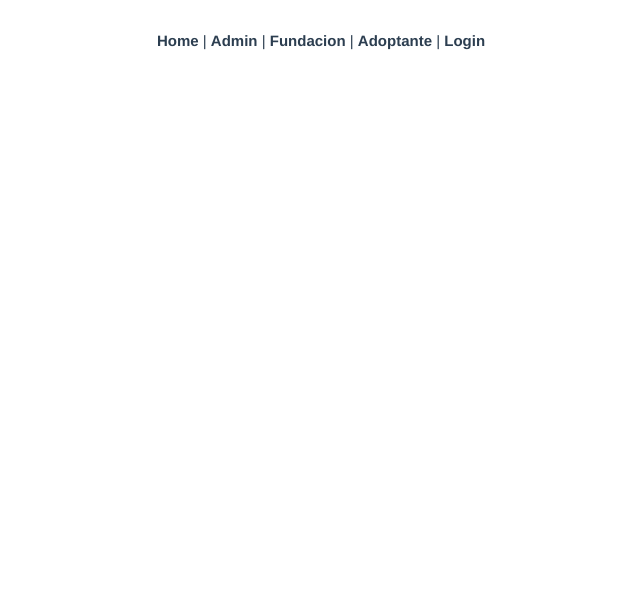
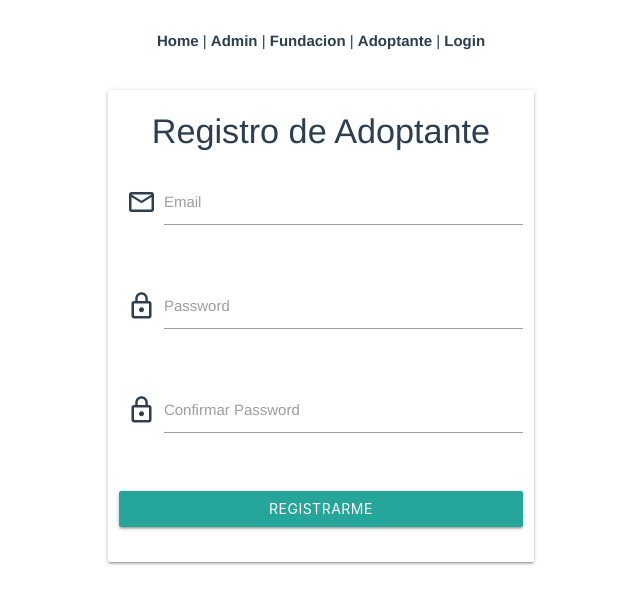
Before and after one commit to edcamero/mascota, a Vue app: page /Register in a window 1280 px wide. Shown: the top 604 px of the page, without its empty margins (319-959 px from the left). Built offline with nearby package versions, Linux system fonts and the light colour scheme.

Commit message:
enviar datos de registro adoptante user

```diff
--- a/src/router/index.js
+++ b/src/router/index.js
@@ -4,6 +4,7 @@ import Admin from '../views/Admin.vue'
 import Fundacion from '../views/Fundacion.vue'
 import Adoptante from '../views/Adoptante.vue'
 import Login from '../views/Auth/Login.vue'
+import Register from '../views/Auth/Register.vue'
 const routes = [
   {
     path: '/',
@@ -38,6 +39,12 @@ const routes = [
     component: Login,
 
   },
+  {
+    path: '/Register',
+    name: 'Register',
+    component: Register,
+
+  },
 ]
 
 const router = createRouter({
--- a/src/views/Auth/Login.vue
+++ b/src/views/Auth/Login.vue
@@ -61,7 +61,7 @@ export default {
     login() {
       const axios = require('axios').default;
       if(this.email=='demo@mascota.com'&&this.password=='demo'){
-        console.log(process.env.VUE_APP_RUTA_API+'login')
+        //console.log(process.env.VUE_APP_RUTA_API+'login')
         axios
           .get(process.env.VUE_APP_RUTA_API+'login')
           .then(response => (this.token = response.data.tokenUser,
--- a/src/views/Auth/Register.vue
+++ b/src/views/Auth/Register.vue
@@ -0,0 +1,103 @@
+<template>
+    <div id="login-page" class="row ">
+    <div class="col s12 l4 offset-l4 z-depth-6 card-panel">
+      <form class="login-form" @submit.prevent="register">
+        <div class="row">
+        </div>
+        <div class="row">
+            <h4>Registro de Adoptante</h4>
+          <div class="input-field col s12">
+            <i class="material-icons prefix">mail_outline</i>
+            <input class="validate" id="email" type="email" v-model="email" >
+            <label for="email" data-error="wrong" data-success="right">Email</label>
+          </div>
+        </div>
+        <div class="row">
+          <div class="input-field col s12">
+            <i class="material-icons prefix">lock_outline</i>
+            <input id="password" type="password" v-model="password">
+            <label for="password">Password</label>
+          </div>
+        </div>
+        <div class="row">
+          <div class="input-field col s12">
+            <i class="material-icons prefix">lock_outline</i>
+            <input id="confirm-password" type="password" v-model="confirmPassword">
+            <label for="password">Confirmar Password</label>
+          </div>
+        </div>
+
+        <div v-if="errors.length" class="row">
+          <div  class="input-field col s12 m12 l12">
+              <p  v-for="(error, index) in errors" :key="index" class="margin left-align medium-small red-text text-darken-1">{{error}}</p>
+          </div>
+        </div>
+
+        <div class="row">
+          <div class="input-field col s12">
+               <button class="btn waves-effect waves-light col s12" >Registrarme</button>
+          </div>
+        </div>
+
+
+      </form>
+    </div>
+  </div>
+</template>
+<script>
+export default {
+    data: () => ({
+    email: null,
+    password: null,
+    confirmPassword: null,
+    errors:[],
+    user:{
+      username:null,
+      password: null,
+    }
+  }),
+
+  methods: {
+        register() {
+            if(this.validar()){
+                const axios = require('axios').default;
+                this.user.username=this.email
+                this.user.password=this.password
+
+                axios
+                .post(process.env.VUE_APP_RUTA_API+'adoptante/registrar',this.user)
+                .then(response => (
+                  console.log(response)
+                )).catch(e => {
+                      console.log(e);
+                  })
+
+            }else{
+                alert("formulario no valido")
+            }
+
+
+        },
+        validar(){
+            this.errors=[]
+            if(this.email&&this.password&&this.confirmPassword){
+                return true;
+            }
+
+            if(!this.email){
+                this.errors.push("El ingreso del correo es obligatorio")
+            }
+
+            if(!this.password){
+                this.errors.push("El ingreso de la contraseña es obligarotio")
+            }
+
+            if(!this.confirmPassword){
+                this.errors.push("Porfavor confirmar contraseña")
+            }
+
+            return false;
+        }
+    }
+}
+</script>
```
